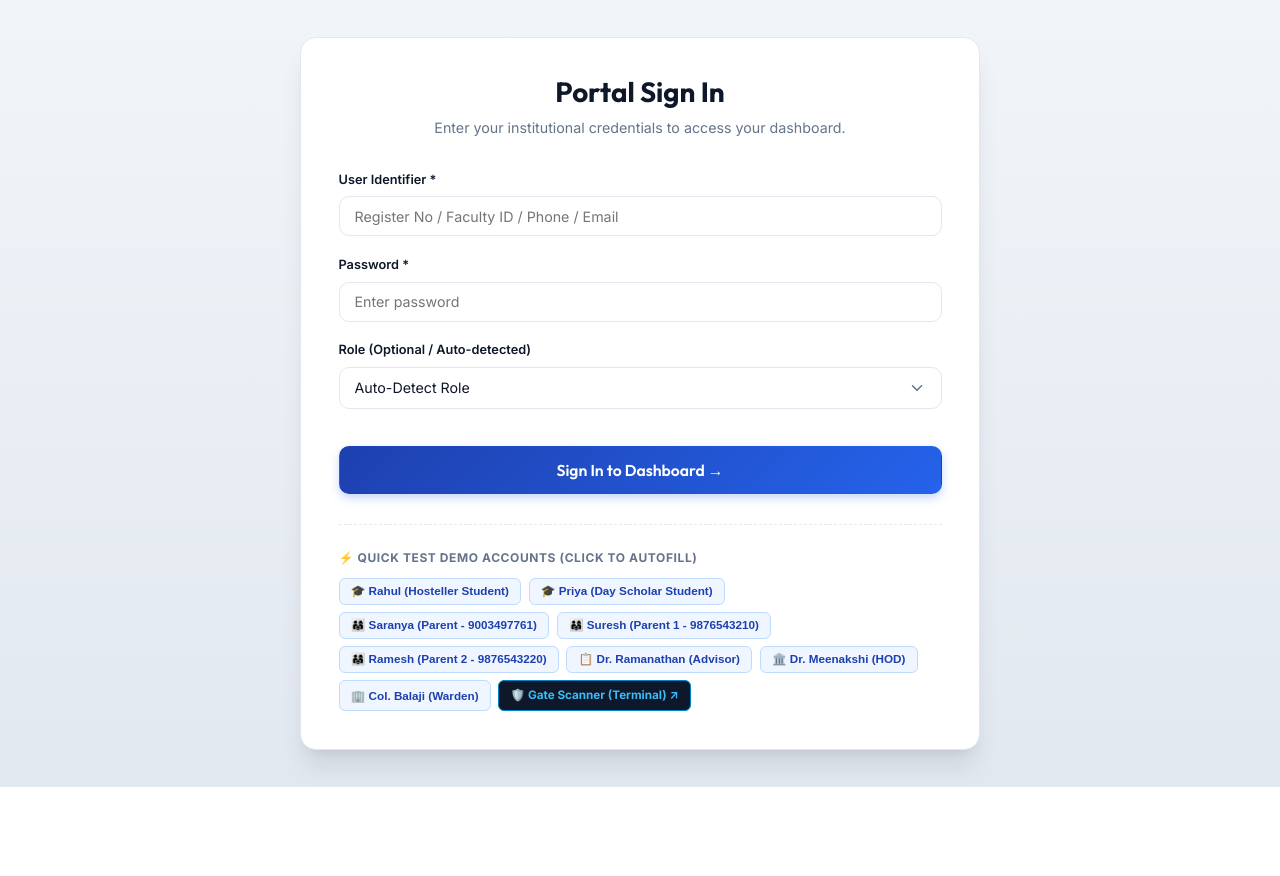
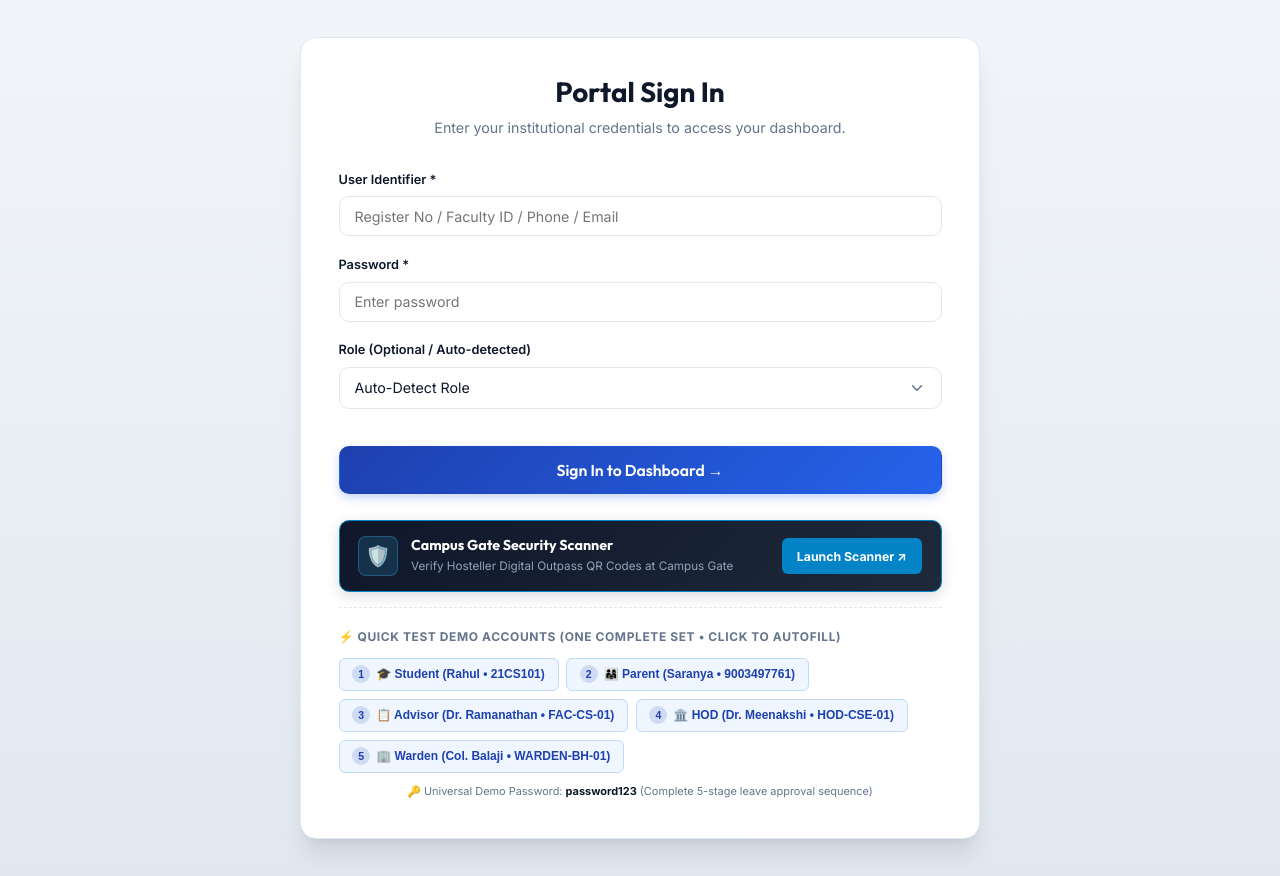
Before and after one commit to divi76180/CampusFlow1, a PHP site: page /login.html in a window 1280 px wide. Shown: the part 74-950 px from the top of the page. Before the commit the page ends 861 px from the top, so only its background shows below. Run offline with PHP 8.4, Linux system fonts and the light colour scheme; some libraries are stand-ins or nearby versions.

Commit message:
feat: add unified demo accounts, seed data, and place gate scanner before demo accounts

```diff
--- a/assets/css/auth.css
+++ b/assets/css/auth.css
@@ -289,10 +289,86 @@
     margin-top: 0.5rem;
 }
 
+/* Gate Scanner Access Card / Banner on Login (Placed before Quick Demo Test) */
+.gate-scanner-card {
+    margin-top: 1.75rem;
+    margin-bottom: 1rem;
+    padding: 1rem 1.25rem;
+    background: linear-gradient(135deg, #0f172a 0%, #1e293b 100%);
+    border: 1.5px solid #0284c7;
+    border-radius: var(--radius-md);
+    display: flex;
+    align-items: center;
+    justify-content: space-between;
+    gap: 1rem;
+    box-shadow: 0 4px 14px rgba(15, 23, 42, 0.15);
+    transition: transform var(--transition-fast), border-color var(--transition-fast);
+}
+
+.gate-scanner-card:hover {
+    border-color: #38bdf8;
+    transform: translateY(-2px);
+}
+
+.gate-scanner-info {
+    display: flex;
+    align-items: center;
+    gap: 0.85rem;
+}
+
+.gate-scanner-icon {
+    width: 40px;
+    height: 40px;
+    border-radius: 8px;
+    background: rgba(56, 189, 248, 0.15);
+    border: 1px solid rgba(56, 189, 248, 0.3);
+    display: flex;
+    align-items: center;
+    justify-content: center;
+    font-size: 1.35rem;
+    color: #38bdf8;
+    flex-shrink: 0;
+}
+
+.gate-scanner-text h3 {
+    font-size: 0.95rem;
+    font-weight: 700;
+    color: #ffffff;
+    margin: 0 0 0.15rem 0;
+}
+
+.gate-scanner-text p {
+    font-size: 0.78rem;
+    color: #94a3b8;
+    margin: 0;
+}
+
+.gate-scanner-btn {
+    background: #0284c7;
+    color: #ffffff;
+    border: none;
+    padding: 0.55rem 1rem;
+    border-radius: var(--radius-sm);
+    font-size: 0.82rem;
+    font-weight: 700;
+    text-decoration: none;
+    display: inline-flex;
+    align-items: center;
+    gap: 0.35rem;
+    white-space: nowrap;
+    transition: all var(--transition-fast);
+}
+
+.gate-scanner-btn:hover {
+    background: #0369a1;
+    color: #ffffff;
+    box-shadow: 0 0 12px rgba(56, 189, 248, 0.4);
+}
+
 /* Quick Test Demo Accounts Toolbar */
 .demo-accounts-tray {
-    margin-top: 2rem;
-    padding-top: 1.5rem;
+    margin-top: 0.75rem;
+    padding-top: 1.25rem;
     border-top: 1px dashed var(--border-color);
 }
 
@@ -318,11 +394,14 @@
     background: var(--primary-light);
     color: var(--primary);
     border: 1px solid #bfdbfe;
-    padding: 0.35rem 0.75rem;
+    padding: 0.45rem 0.85rem;
     border-radius: var(--radius-sm);
-    font-size: 0.78rem;
+    font-size: 0.8rem;
     font-weight: 600;
     cursor: pointer;
+    display: inline-flex;
+    align-items: center;
+    gap: 0.4rem;
     transition: all var(--transition-fast);
 }
 
@@ -330,6 +409,24 @@
     background: var(--primary);
     color: #ffffff;
     border-color: var(--primary);
+}
+
+.demo-badge {
+    background: rgba(30, 64, 175, 0.15);
+    color: #1e40af;
+    font-size: 0.7rem;
+    font-weight: 800;
+    width: 18px;
+    height: 18px;
+    border-radius: 50%;
+    display: inline-flex;
+    align-items: center;
+    justify-content: center;
+}
+
+.demo-pill:hover .demo-badge {
+    background: #ffffff;
+    color: var(--primary);
 }
 
 /* Responsive adjustments */
--- a/assets/js/supabase_client.js
+++ b/assets/js/supabase_client.js
@@ -64,10 +64,110 @@
         return user;
     }
 
+    // One Unified Set of Demo Accounts (Student -> Parent -> Advisor -> HOD -> Warden)
+    const DEMO_ACCOUNTS = {
+        '21cs101': {
+            id: 1,
+            username: '21CS101',
+            email: 'rahul@campusflow.edu',
+            phone: '9876543201',
+            role: 'student',
+            profile: {
+                id: 1,
+                user_id: 1,
+                register_number: '21CS101',
+                full_name: 'Rahul Sharma',
+                department: 'Computer Science and Engineering',
+                year: 3,
+                section: 'A',
+                hostel_status: 'hosteller',
+                hostel_block: 'Dheeran Boys Hostel',
+                room_number: 'BH-204',
+                parent_id: 1,
+                parent_name: 'Saranya Devi',
+                parent_phone: '9003497761',
+                parent_language: 'ta'
+            }
+        },
+        '9003497761': {
+            id: 2,
+            username: '9003497761',
+            email: 'saranya@parent.campusflow.edu',
+            phone: '9003497761',
+            role: 'parent',
+            profile: {
+                id: 1,
+                user_id: 2,
+                full_name: 'Saranya Devi',
+                phone_number: '9003497761',
+                student_reg_no: '21CS101',
+                preferred_language: 'ta'
+            }
+        },
+        'fac-cs-01': {
+            id: 3,
+            username: 'FAC-CS-01',
+            email: 'advisor.cs@campusflow.edu',
+            phone: '9876543203',
+            role: 'advisor',
+            profile: {
+                id: 1,
+                user_id: 3,
+                faculty_id: 'FAC-CS-01',
+                full_name: 'Dr. Ramanathan K',
+                department: 'Computer Science and Engineering',
+                designation: 'Class Advisor',
+                assigned_year: 3,
+                assigned_section: 'A'
+            }
+        },
+        'hod-cse-01': {
+            id: 4,
+            username: 'HOD-CSE-01',
+            email: 'hod.cse@campusflow.edu',
+            phone: '9876543204',
+            role: 'hod',
+            profile: {
+                id: 2,
+                user_id: 4,
+                faculty_id: 'HOD-CSE-01',
+                full_name: 'Dr. Meenakshi S',
+                department: 'Computer Science and Engineering',
+                designation: 'Head of Department'
+            }
+        },
+        'warden-bh-01': {
+            id: 5,
+            username: 'WARDEN-BH-01',
+            email: 'warden.bh@campusflow.edu',
+            phone: '9876543205',
+            role: 'warden',
+            profile: {
+                id: 3,
+                user_id: 5,
+                faculty_id: 'WARDEN-BH-01',
+                full_name: 'Col. Balaji R',
+                department: 'Hostel Administration',
+                designation: 'Hostel Warden',
+                hostel_block: 'Dheeran Boys Hostel'
+            }
+        }
+    };
+
     // Direct Database Methods
     async function login(username, password) {
         let sb = initClient();
+        const ident = username.trim();
+        const demoKey = ident.toLowerCase();
+
         if (!sb) {
+            // Check if demo account
+            if (DEMO_ACCOUNTS[demoKey]) {
+                const demoUser = DEMO_ACCOUNTS[demoKey];
+                setCurrentUser(demoUser);
+                return { success: true, user: demoUser };
+            }
+
             const enteredKey = prompt('🔑 Please paste your Supabase "anon public" API Key (starts with eyJ...):\n\n(You can find this in Supabase Dashboard -> Project Settings -> API)');
             if (enteredKey && enteredKey.trim().length > 10) {
                 setAnonKey(enteredKey.trim());
@@ -78,15 +178,19 @@
         }
 
         try {
-            const ident = username.trim();
             const { data: users, error } = await sb
                 .from('users')
                 .select('*')
                 .or(`username.eq.${ident},phone.eq.${ident},email.eq.${ident}`)
                 .limit(1);
 
-            if (error) throw error;
-            if (!users || users.length === 0) {
+            if (error || !users || users.length === 0) {
+                // If not found in Supabase table yet, check unified demo accounts
+                if (DEMO_ACCOUNTS[demoKey]) {
+                    const demoUser = DEMO_ACCOUNTS[demoKey];
+                    setCurrentUser(demoUser);
+                    return { success: true, user: demoUser };
+                }
                 return { success: false, message: 'Invalid username, phone number, or credentials.' };
             }
 
@@ -123,7 +227,7 @@
 
             const sessionUser = {
                 ...user,
-                profile: profile
+                profile: profile || (DEMO_ACCOUNTS[demoKey]?.profile || null)
             };
 
             setCurrentUser(sessionUser);
@@ -131,6 +235,11 @@
 
         } catch (err) {
             console.error('Login error:', err);
+            if (DEMO_ACCOUNTS[demoKey]) {
+                const demoUser = DEMO_ACCOUNTS[demoKey];
+                setCurrentUser(demoUser);
+                return { success: true, user: demoUser };
+            }
             return { success: false, message: err.message || 'Login failed.' };
         }
     }
@@ -226,7 +335,47 @@
                 }
             }
 
-            if (!leave) return null;
+            if (!leave) {
+                if (parseInt(leaveId, 10) === 1) {
+                    const todayStr = new Date().toISOString().split('T')[0];
+                    const returnDate = new Date(Date.now() + 2 * 86400000).toISOString().split('T')[0];
+                    return {
+                        leave: {
+                            id: 1,
+                            student_id: 1,
+                            student_name: 'Rahul Sharma',
+                            register_number: '21CS101',
+                            department: 'Computer Science and Engineering',
+                            year: 3,
+                            section: 'A',
+                            hostel_status: 'hosteller',
+                            hostel_block: 'Dheeran Boys Hostel',
+                            room_number: 'BH-204',
+                            leave_type: 'Hostel Outpass (Weekend)',
+                            from_date: todayStr,
+                            to_date: returnDate,
+                            from_time: '17:00:00',
+                            to_time: '20:00:00',
+                            reason: 'Visiting hometown for family function',
+                            destination_address: '14/B Gandhi Road, Coimbatore',
+                            emergency_contact: '9003497761',
+                            parent_name: 'Saranya Devi',
+                            parent_phone: '9003497761',
+                            preferred_language: 'ta',
+                            status: 'Completed',
+                            current_stage: 'completed'
+                        },
+                        approvals: [
+                            { approver_role: 'parent', action: 'approved', remarks: 'Parent Verified via SMS OTP (Phone: +91 9003497761)' },
+                            { approver_role: 'advisor', action: 'approved', remarks: 'Class Advisor Approved: Attendance satisfactory.' },
+                            { approver_role: 'hod', action: 'approved', remarks: 'HOD Authorized: Outpass approved.' },
+                            { approver_role: 'warden', action: 'approved', remarks: 'Warden Cleared: Digital Hostel Outpass issued.' }
+                        ],
+                        voice_verification: null
+                    };
+                }
+                return null;
+            }
 
             // Fetch parent details
             let parent = null;
@@ -248,21 +397,64 @@
             return {
                 leave: {
                     ...leave,
-                    student_name: leave.students?.full_name || 'Student',
-                    register_number: leave.students?.register_number || 'N/A',
-                    department: leave.students?.department || 'Engineering',
+                    student_name: leave.students?.full_name || 'Rahul Sharma',
+                    register_number: leave.students?.register_number || '21CS101',
+                    department: leave.students?.department || 'Computer Science and Engineering',
                     year: leave.students?.year || 3,
                     section: leave.students?.section || 'A',
-                    hostel_status: leave.students?.hostel_status || 'day_scholar',
-                    parent_name: parent?.full_name || '',
-                    parent_phone: parent?.phone_number || leave.emergency_contact || '',
+                    hostel_status: leave.students?.hostel_status || 'hosteller',
+                    parent_name: parent?.full_name || 'Saranya Devi',
+                    parent_phone: parent?.phone_number || leave.emergency_contact || '9003497761',
                     preferred_language: parent?.preferred_language || 'ta'
                 },
-                approvals: approvals || [],
+                approvals: (approvals && approvals.length > 0) ? approvals : [
+                    { approver_role: 'parent', action: 'approved', remarks: 'Parent Verified via SMS OTP' },
+                    { approver_role: 'advisor', action: 'approved', remarks: 'Class Advisor Approved' },
+                    { approver_role: 'hod', action: 'approved', remarks: 'HOD Authorized' },
+                    { approver_role: 'warden', action: 'approved', remarks: 'Warden Cleared' }
+                ],
                 voice_verification: voiceVerifs && voiceVerifs.length > 0 ? voiceVerifs[0] : null
             };
         } catch (err) {
             console.error('getLeaveDetails error:', err);
+            if (parseInt(leaveId, 10) === 1) {
+                const todayStr = new Date().toISOString().split('T')[0];
+                const returnDate = new Date(Date.now() + 2 * 86400000).toISOString().split('T')[0];
+                return {
+                    leave: {
+                        id: 1,
+                        student_id: 1,
+                        student_name: 'Rahul Sharma',
+                        register_number: '21CS101',
+                        department: 'Computer Science and Engineering',
+                        year: 3,
+                        section: 'A',
+                        hostel_status: 'hosteller',
+                        hostel_block: 'Dheeran Boys Hostel',
+                        room_number: 'BH-204',
+                        leave_type: 'Hostel Outpass (Weekend)',
+                        from_date: todayStr,
+                        to_date: returnDate,
+                        from_time: '17:00:00',
+                        to_time: '20:00:00',
+                        reason: 'Visiting hometown for family function',
+                        destination_address: '14/B Gandhi Road, Coimbatore',
+                        emergency_contact: '9003497761',
+                        parent_name: 'Saranya Devi',
+                        parent_phone: '9003497761',
+                        preferred_language: 'ta',
+                        status: 'Completed',
+                        current_stage: 'completed'
+                    },
+                    approvals: [
+                        { approver_role: 'parent', action: 'approved', remarks: 'Parent Verified via SMS OTP (Phone: +91 9003497761)' },
+                        { approver_role: 'advisor', action: 'approved', remarks: 'Class Advisor Approved: Attendance satisfactory.' },
+                        { approver_role: 'hod', action: 'approved', remarks: 'HOD Authorized: Outpass approved.' },
+                        { approver_role: 'warden', action: 'approved', remarks: 'Warden Cleared: Digital Hostel Outpass issued.' }
+                    ],
+                    voice_verification: null
+                };
+            }
             return null;
         }
     }
--- a/login.html
+++ b/login.html
@@ -65,39 +65,44 @@
                 </button>
             </form>
 
-            <!-- Quick Demo Accounts One-Click Tester Tray -->
+            <!-- 1. Gate Scanner Access Terminal (Placed BEFORE Quick Demo Test) -->
+            <div class="gate-scanner-card">
+                <div class="gate-scanner-info">
+                    <div class="gate-scanner-icon">🛡️</div>
+                    <div class="gate-scanner-text">
+                        <h3>Campus Gate Security Scanner</h3>
+                        <p>Verify Hosteller Digital Outpass QR Codes at Campus Gate</p>
+                    </div>
+                </div>
+                <a href="security_gate.html" class="gate-scanner-btn" id="gateScannerBtn">
+                    Launch Scanner ↗
+                </a>
+            </div>
+
+            <!-- 2. Quick Test Demo Accounts One-Click Tester Tray -->
             <div class="demo-accounts-tray">
                 <div class="demo-title">
-                    ⚡ Quick Test Demo Accounts (Click to autofill)
+                    ⚡ Quick Test Demo Accounts (One Complete Set • Click to autofill)
                 </div>
                 <div class="demo-pills">
-                    <button type="button" class="demo-pill" onclick="quickFill('21CS101', 'password123', 'student')">
-                        🎓 Rahul (Hosteller Student)
+                    <button type="button" class="demo-pill" onclick="quickFill('21CS101', 'password123', 'student')" title="CSE Year 3 Hosteller - Rahul Sharma">
+                        <span class="demo-badge">1</span> 🎓 Student (Rahul • 21CS101)
                     </button>
-                    <button type="button" class="demo-pill" onclick="quickFill('21CS102', 'password123', 'student')">
-                        🎓 Priya (Day Scholar Student)
+                    <button type="button" class="demo-pill" onclick="quickFill('9003497761', 'password123', 'parent')" title="Parent of 21CS101 - Saranya Devi">
+                        <span class="demo-badge">2</span> 👨‍👩‍👧 Parent (Saranya • 9003497761)
                     </button>
-                    <button type="button" class="demo-pill" onclick="quickFill('9003497761', 'password123', 'parent')">
-                        👨‍👩‍👧 Saranya (Parent - 9003497761)
+                    <button type="button" class="demo-pill" onclick="quickFill('FAC-CS-01', 'password123', 'advisor')" title="Class Advisor CSE 3-A - Dr. Ramanathan">
+                        <span class="demo-badge">3</span> 📋 Advisor (Dr. Ramanathan • FAC-CS-01)
                     </button>
-                    <button type="button" class="demo-pill" onclick="quickFill('9876543210', 'password123', 'parent')">
-                        👨‍👩‍👧 Suresh (Parent 1 - 9876543210)
+                    <button type="button" class="demo-pill" onclick="quickFill('HOD-CSE-01', 'password123', 'hod')" title="HOD Computer Science - Dr. Meenakshi">
+                        <span class="demo-badge">4</span> 🏛️ HOD (Dr. Meenakshi • HOD-CSE-01)
                     </button>
-                    <button type="button" class="demo-pill" onclick="quickFill('9876543220', 'password123', 'parent')">
-                        👨‍👩‍👧 Ramesh (Parent 2 - 9876543220)
+                    <button type="button" class="demo-pill" onclick="quickFill('WARDEN-BH-01', 'password123', 'warden')" title="Hostel Warden Dheeran Boys Hostel - Col. Balaji">
+                        <span class="demo-badge">5</span> 🏢 Warden (Col. Balaji • WARDEN-BH-01)
                     </button>
-                    <button type="button" class="demo-pill" onclick="quickFill('FAC-CS-01', 'password123', 'advisor')">
-                        📋 Dr. Ramanathan (Advisor)
-                    </button>
-                    <button type="button" class="demo-pill" onclick="quickFill('HOD-CSE-01', 'password123', 'hod')">
-                        🏛️ Dr. Meenakshi (HOD)
-                    </button>
-                    <button type="button" class="demo-pill" onclick="quickFill('WARDEN-BH-01', 'password123', 'warden')">
-                        🏢 Col. Balaji (Warden)
-                    </button>
-                    <a href="security_gate.html" class="demo-pill" style="background:#0f172a; color:#38bdf8; border:1px solid #0284c7; text-decoration:none; display:inline-flex; align-items:center; gap:4px; font-weight:700;">
-                        🛡️ Gate Scanner (Terminal) ↗
-                    </a>
+                </div>
+                <div style="font-size: 0.73rem; color: #64748b; margin-top: 0.65rem; text-align: center;">
+                    🔑 Universal Demo Password: <strong style="color:#0f172a;">password123</strong> (Complete 5-stage leave approval sequence)
                 </div>
             </div>
         </div>
```
Also changed, not shown: database/supabase_schema.sql (+55 -0 lines), security_gate.html (+9 -0 lines).
